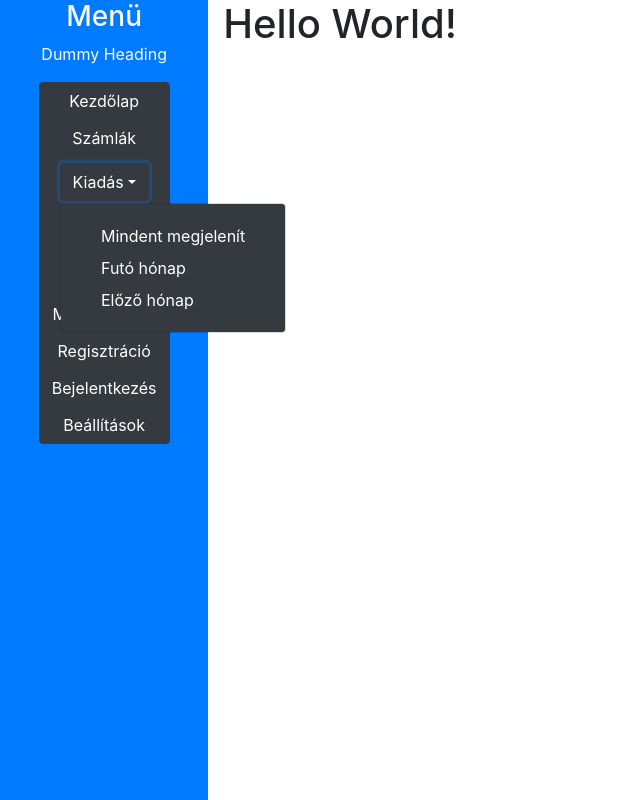
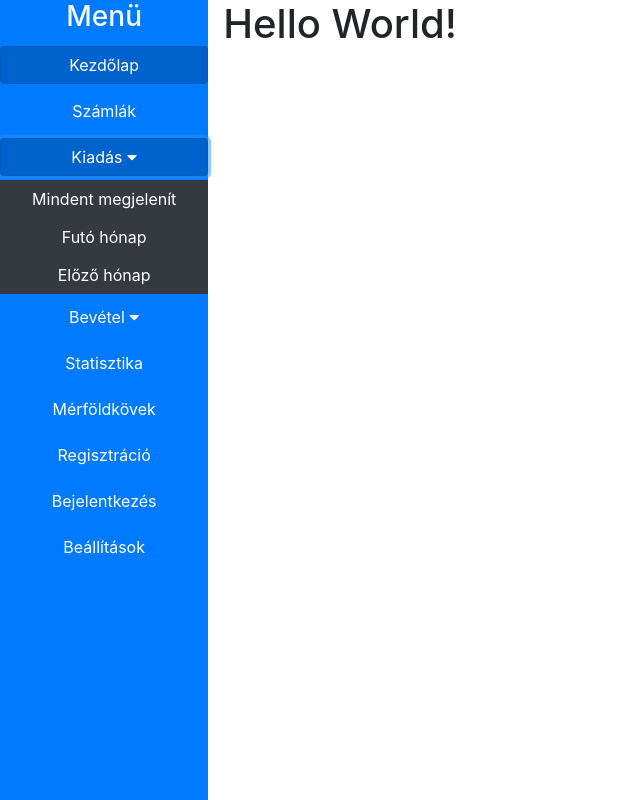
Before and after one commit to vereczkibalint/runtime_terror, a React (Create React App) app in the folder src/frontend/: page / in a window 1280 px wide. Both pictures are taken after a click on the button "Kiadás". Shown: the whole page, without its empty margins (0-640 px from the left). Built offline with nearby package versions, Linux system fonts and the light colour scheme.

Commit message:
update navbar style

```diff
--- a/src/frontend/public/index.html
+++ b/src/frontend/public/index.html
@@ -15,8 +15,12 @@
       href="https://fonts.googleapis.com/icon?family=Material+Icons"
       rel="stylesheet"
     />
-
-
+    <link
+      rel="stylesheet"
+      href="https://cdnjs.cloudflare.com/ajax/libs/font-awesome/5.15.3/css/all.min.css"
+      integrity="sha512-iBBXm8fW90+nuLcSKlbmrPcLa0OT92xO1BIsZ+ywDWZCvqsWgccV3gFoRBv0z+8dLJgyAHIhR35VZc2oM/gI1w=="
+      crossorigin="anonymous"
+    />
 
     <title>Runtime Terror</title>
   </head>
--- a/src/frontend/src/components/layout/Navbar.js
+++ b/src/frontend/src/components/layout/Navbar.js
@@ -1,133 +1,113 @@
-import React from 'react';
-import { Link } from 'react-router-dom';
-import { PREFIX } from '../../config';
-import { MDBDropdown, MDBDropdownToggle, MDBDropdownMenu, MDBDropdownItem } from "mdbreact";
+import React, { Fragment, useState } from "react";
+import { NavLink, Link } from "react-router-dom";
+import { PREFIX } from "../../config";
+import {
+  MDBDropdown,
+  MDBDropdownToggle,
+  MDBDropdownMenu,
+  MDBDropdownItem,
+} from "mdbreact";
+import { Button } from "react-bootstrap";
 
 const Navbar = () => {
+  const [expenditures, setExpenditure] = useState(false);
+  const [incomes, setIncomes] = useState(false);
+
   return (
-
-
-    <nav id='sidebar' className='bg-primary text-light'>
-      <div className='sidebar-header'>
+    <nav id="sidebar" className="bg-primary text-light">
+      <div className="sidebar-header">
         <h3>Menü</h3>
       </div>
 
-      <ul id='menulist' className='list-unstyled components'>
-        <p>Dummy Heading</p>
-        <div className='btn-group-vertical'>
-          <li id='menubutton' className='btn btn-dark'>
-            <Link to={`${PREFIX}/`}>Kezdőlap</Link>
-          </li>
+      <div className="d-flex flex-column">
+        <Button className="my-1" as={NavLink} to={`${PREFIX}/`} exact>
+          Kezdőlap
+        </Button>
+        <Button className="my-1" as={NavLink} to={`${PREFIX}/accounts`} exact>
+          Számlák
+        </Button>
+        <Button
+          className="my-1"
+          onClick={() => setExpenditure(!expenditures)}
+          active={expenditures}
+        >
+          Kiadás <i className="fas fa-caret-down"></i>
+        </Button>
+        {expenditures && (
+          <div className="d-flex flex-column bg-dark">
+            <Button
+              variant="dark"
+              as={NavLink}
+              exact
+              to={`${PREFIX}/expenditures`}
+            >
+              Mindent megjelenít
+            </Button>
+            <Button
+              variant="dark"
+              as={NavLink}
+              exact
+              to={`${PREFIX}/expenditures/b`}
+            >
+              Futó hónap
+            </Button>
+            <Button
+              variant="dark"
+              as={NavLink}
+              exact
+              to={`${PREFIX}/expenditures/c`}
+            >
+              Előző hónap
+            </Button>
+          </div>
+        )}
 
-          <li id='menubutton' className='btn btn-dark'>
-            <Link to={`${PREFIX}/accounts`}>Számlák</Link>
-          </li>
-
-          <li className='btn btn-dark'>
-            {/*
-            <Link to={`${PREFIX}/expenditures`}>Kiadás</Link>
-            <ul>
-              <li>
-              <Link to={`${PREFIX}/expenditures`}>Összes kiadás</Link>
-
-              </li>
-            </ul>
-          */}
-
-            <MDBDropdown>
-              <MDBDropdownToggle  caret color="" className="text-white">
-                Kiadás
-              </MDBDropdownToggle>
-              <MDBDropdownMenu  className='p-3 mb-2 bg-dark text-white'>
-                  <MDBDropdownItem className="text-white"><Link to={`${PREFIX}/expenditures`}>Mindent megjelenít</Link></MDBDropdownItem>
-                  <MDBDropdownItem className="text-white">Futó hónap</MDBDropdownItem>
-                  <MDBDropdownItem className="text-white">Előző hónap</MDBDropdownItem>
-              </MDBDropdownMenu>
-            </MDBDropdown>
-          </li>
-
-
-
-
-          <li className='btn btn-dark'>
-          <MDBDropdown>
-              <MDBDropdownToggle  caret color="" className="text-white">
-                Bevétel
-              </MDBDropdownToggle>
-              <MDBDropdownMenu  className='p-3 mb-2 bg-dark text-white'>
-                  <MDBDropdownItem className="text-white"><Link to={`${PREFIX}/incomes`}>Mindent megjelenít</Link></MDBDropdownItem>
-                  <MDBDropdownItem className="text-white">Futó hónap</MDBDropdownItem>
-                  <MDBDropdownItem className="text-white">Előző hónap</MDBDropdownItem>
-              </MDBDropdownMenu>
-            </MDBDropdown>
-          </li>
-          <li className='btn btn-dark'>
-            <Link to={`${PREFIX}/stats`}>Statisztika</Link>
-          </li>
-          <li className='btn btn-dark'>
-            <Link to={`${PREFIX}/milestones`}>Mérföldkövek</Link>
-          </li>
-          <li className='btn btn-dark'>
-            <Link to={`${PREFIX}/register`}>Regisztráció</Link>
-          </li>
-          <li className='btn btn-dark'>
-            <Link to={`${PREFIX}/login`}>Bejelentkezés</Link>
-          </li>
-          <li className='btn btn-dark'>
-            <Link to={`${PREFIX}/settings`}>Beállítások</Link>
-          </li>
-          {/* <a
-            href='#homeSubmenu'
-            data-toggle='collapse'
-            aria-expanded='false'
-            class='dropdown-toggle'
-          >
-            Home
-          </a>
-          <ul class='collapse list-unstyled' id='homeSubmenu'>
-            <li>
-              <a href='#'>Home 1</a>
-            </li>
-            <li>
-              <a href='#'>Home 2</a>
-            </li>
-            <li>
-              <a href='#'>Home 3</a>
-            </li>
-          </ul>
-        </li>
-        <li>
-          <a href='#'>About</a>
-        </li>
-        <li>
-          <a
-            href='#pageSubmenu'
-            data-toggle='collapse'
-            aria-expanded='false'
-            class='dropdown-toggle'
-          >
-            Pages
-          </a>
-          <ul class='collapse list-unstyled' id='pageSubmenu'>
-            <li>
-              <a href='#'>Page 1</a>
-            </li>
-            <li>
-              <a href='#'>Page 2</a>
-            </li>
-            <li>
-              <a href='#'>Page 3</a>
-            </li>
-          </ul>
-        </li>
-        <li>
-          <a href='#'>Portfolio</a>
-        </li>
-        <li>
-          <a href='#'>Contact</a>
-        </li> */}
-        </div>
-      </ul>
+        <Button
+          className="my-1"
+          active={incomes}
+          onClick={() => setIncomes(!incomes)}
+        >
+          Bevétel <i className="fas fa-caret-down"></i>
+        </Button>
+        {incomes && (
+          <div className="d-flex flex-column bg-dark">
+            <Button variant="dark" as={NavLink} exact to={`${PREFIX}/incomes`}>
+              Mindent megjelenít
+            </Button>
+            <Button
+              variant="dark"
+              as={NavLink}
+              exact
+              to={`${PREFIX}/incomes/b`}
+            >
+              Futó hónap
+            </Button>
+            <Button
+              variant="dark"
+              as={NavLink}
+              exact
+              to={`${PREFIX}/incomes/c`}
+            >
+              Előző hónap
+            </Button>
+          </div>
+        )}
+        <Button className="my-1" as={NavLink} to={`${PREFIX}/stats`} exact>
+          Statisztika
+        </Button>
+        <Button className="my-1" as={NavLink} to={`${PREFIX}/milestones`} exact>
+          Mérföldkövek
+        </Button>
+        <Button className="my-1" as={NavLink} to={`${PREFIX}/register`} exact>
+          Regisztráció
+        </Button>
+        <Button className="my-1" as={NavLink} to={`${PREFIX}/login`} exact>
+          Bejelentkezés
+        </Button>
+        <Button className="my-1" as={NavLink} to={`${PREFIX}/settings`} exact>
+          Beállítások
+        </Button>
+      </div>
     </nav>
   );
 };
```
